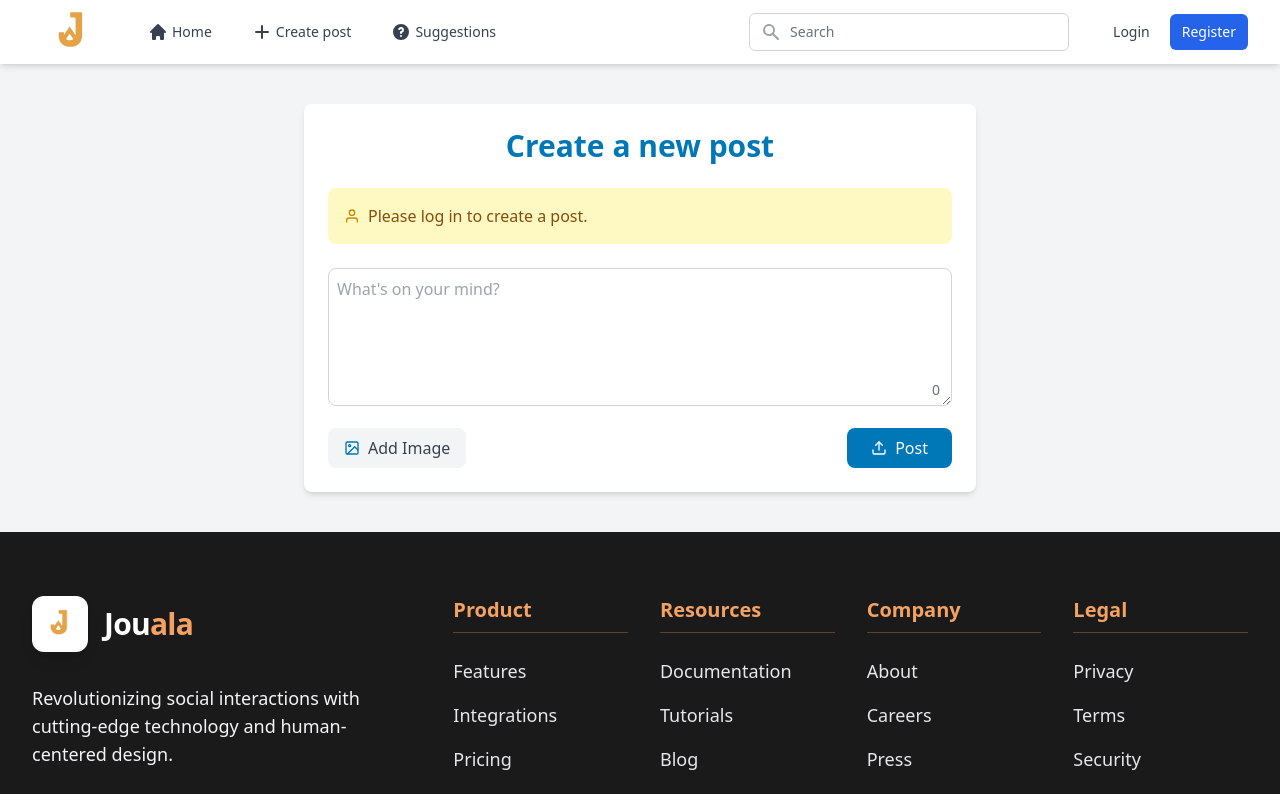
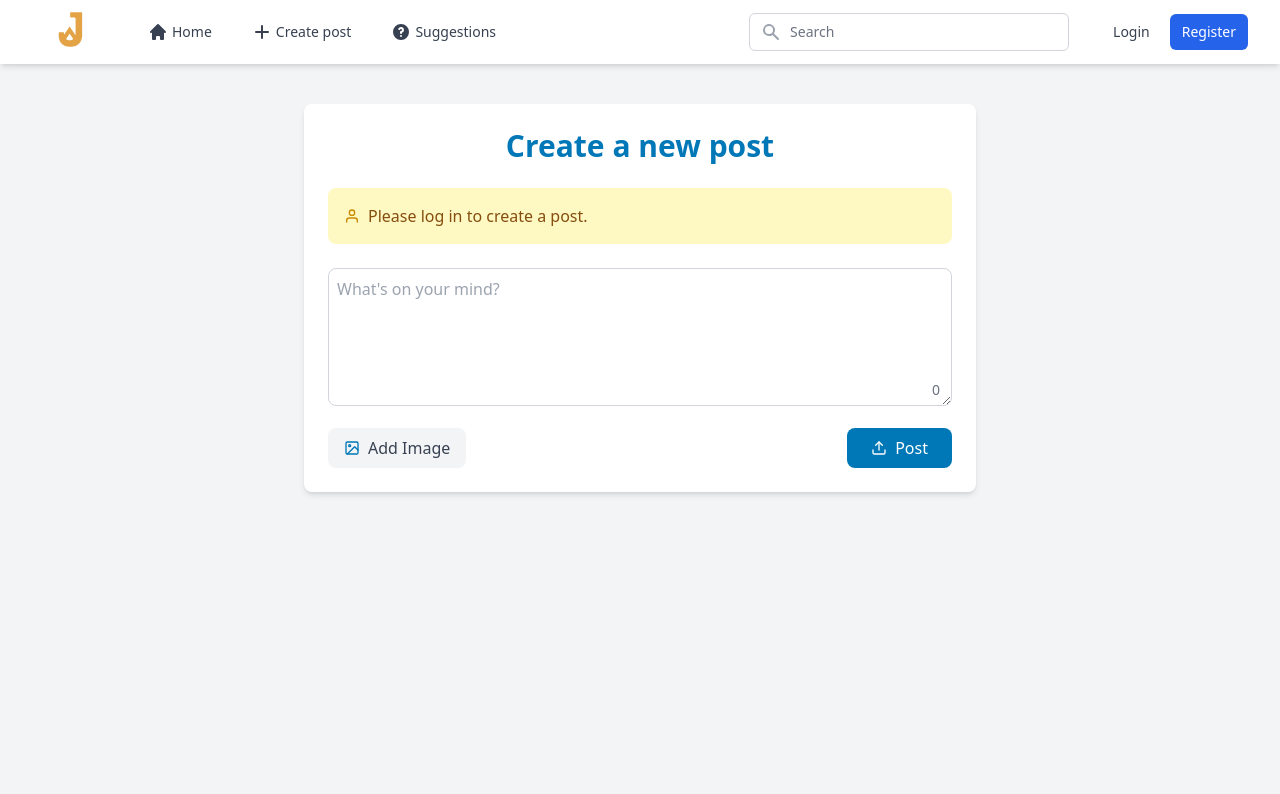
Before and after one commit to b0tjake/projetPfe, a React (Vite) app in the folder front-end/: page /addPost in a window 1280 px wide. Shown: the top 794 px of the page. Built offline with nearby package versions, Linux system fonts and the light colour scheme; a web font is replaced by a local one.

Commit message:
fix affichage of footer and nav app.jsx

```diff
--- a/front-end/src/App.jsx
+++ b/front-end/src/App.jsx
@@ -1,47 +1,56 @@
-import React, { useState } from 'react';
-import Login from './authentification/login';
-import Register from './authentification/register';
-import { BrowserRouter, Route, Routes } from 'react-router-dom';
-import Navbar from './components/Navbar';
-import Footer from './components/footer';
-import Suggestions from './suggestions/suggestions';
-import Loading from './assets/loading';
-import AddPost from './pages/addPost';
-import Home from './pages/home';
-import AddSuggestion from './admin/addSuggestion';
-import Profile from './profile/profile';
+import React, { useState } from "react";
+import { BrowserRouter, Route, Routes, useLocation } from "react-router-dom";
+import Login from "./authentification/login";
+import Register from "./authentification/register";
+import Navbar from "./components/Navbar";
+import Footer from "./components/footer";
+import Suggestions from "./suggestions/suggestions";
+import Loading from "./assets/loading";
+import AddPost from "./pages/addPost";
+import Home from "./pages/home";
+import AddSuggestion from "./admin/addSuggestion";
+import Profile from "./profile/profile";
 
+function AppContent({ setLoading, loading }) {
+  const location = useLocation();
+  const isAuthPage =
+    location.pathname === "/login" || location.pathname === "/register";
 
+  return (
+    <>
+      {loading && <Loading />}
 
+      {!isAuthPage && <Navbar setLoading={setLoading} />}
 
+      <div className={`${!isAuthPage ? "pt-16" : ""}`}>
+        <Routes>
+          <Route path="/" element={<Home />} />
+          <Route path="/addPost" element={<AddPost />} />
+          <Route path="/suggestions" element={<Suggestions />} />
+          <Route path="/profile/:id" element={<Profile />} />
+          <Route path="/login" element={<Login setLoading={setLoading} />} />
+          <Route
+            path="/register"
+            element={<Register setLoading={setLoading} />}
+          />
+          <Route path="/addSuggestion" element={<AddSuggestion />} />
+        </Routes>
 
+        {isAuthPage && <Suggestions />}
+      </div>
+
+      {isAuthPage && <Footer />}
+    </>
+  );
+}
 
 function App() {
-  // const a = 2
+  const [loading, setLoading] = useState(false);
 
-  const [loading, setLoading] = useState(false);
-  console.log(loading)
   return (
-
-      <BrowserRouter>
-      {loading? <Loading/> : null}
-      <Navbar setLoading={setLoading}/>
-      <div className="pt-16">
-      <Routes>
-      <Route path="/" element={<Home/>} />
-      <Route path="/addPost" element={<AddPost/>} />
-      <Route path="/suggestions"element={<Suggestions/>}/>
-      <Route path="/profile/:id"element={<Profile/>}/>
-      <Route path="/login" element={<Login setLoading={setLoading} />} />
-      <Route path="/register" element={<Register setLoading={setLoading} />} />
-      <Route path="/addSuggestion" element={<AddSuggestion/>} />
-
-      </Routes>
-      </div>
-      <Footer/>
-      </BrowserRouter>
-
-
+    <BrowserRouter>
+      <AppContent setLoading={setLoading} loading={loading} />
+    </BrowserRouter>
   );
 }
 
--- a/front-end/src/components/Navbar.jsx
+++ b/front-end/src/components/Navbar.jsx
@@ -144,7 +144,7 @@ useEffect(() => {
                   to={`/profile/${userData.id}`}
                   className="text-gray-700 mr-3 px-3 py-2 rounded-md text-sm font-medium flex items-center"
                 >
-                               <img className="w-10 h-10 rounded-full" src={`http://localhost:5000/${userData.image}`} alt="User Profile" />
+                               <img className="w-10 rounded-full" src={`http://localhost:5000/${userData.image}`} alt="User Profile" />
                 </Link>
 }
                 <button onClick={logOut} className="text-white hover:bg-red-400 bg-red-600 dark:text-white dark:hover:bg-red-700 px-3 py-2 rounded-md text-sm font-medium flex items-center">
--- a/front-end/src/pages/addPost.jsx
+++ b/front-end/src/pages/addPost.jsx
@@ -62,11 +62,15 @@ export default function AddPost() {
     if (image) formData.append("image", image);
 
     try {
-      const response = await axios.post("http://localhost:5000/api/posts", formData, {
+      const response = await axios.post(
+        "http://localhost:5000/api/posts",
+        formData,
+        {
           headers: {
             Authorization: `Bearer ${localStorage.getItem("token")}`,
           },
-      });
+        }
+      );
 
       if (response.status === 201) {
         // alert("Post added successfully!");
@@ -77,16 +81,20 @@ export default function AddPost() {
       }
     } catch (err) {
       console.error("Error creating post:", err.response?.data || err.message);
-      setError(err.response?.data?.message || "Error creating post, please try again.");
+      setError(
+        err.response?.data?.message || "Error creating post, please try again."
+      );
     } finally {
       // setIsSubmitting(false);
     }
   };
 
   return (
-    <div className="h-full p-10 bg-[#f3f4f6]">
+    <div className="h-screen pt-10 bg-[#f3f4f6]">
       <div className="max-w-2xl mx-auto p-6 bg-white rounded-lg shadow-md">
-      <h1 className="text-3xl font-bold mb-6 text-center text-[#0077B6]">Create a new post</h1>
+        <h1 className="text-3xl font-bold mb-6 text-center text-[#0077B6]">
+          Create a new post
+        </h1>
 
         {error && (
           <div className="mb-4 p-3 bg-red-100 border-l-4 border-red-500 text-red-700">
@@ -104,12 +112,16 @@ export default function AddPost() {
               />
               {/* <span className="absolute bottom-0 right-0 w-3 h-3 bg-green-500 rounded-full border-2 border-white"></span> */}
             </div>
-          <span className="ml-4 text-lg font-medium text-gray-800">{user.fullname}</span>
+            <span className="ml-4 text-lg font-medium text-gray-800">
+              {user.fullname}
+            </span>
           </div>
         ) : (
           <div className="mb-6 p-4 bg-yellow-100 rounded-lg flex items-center">
             <FiUser className="text-yellow-600 mr-2" />
-          <span className="text-yellow-800">Please log in to create a post.</span>
+            <span className="text-yellow-800">
+              Please log in to create a post.
+            </span>
           </div>
         )}
 
```
Also changed, not shown: 2 other files (tests, documents, lock files or other folders). Lines whose indentation alone changed are shown as unchanged.
